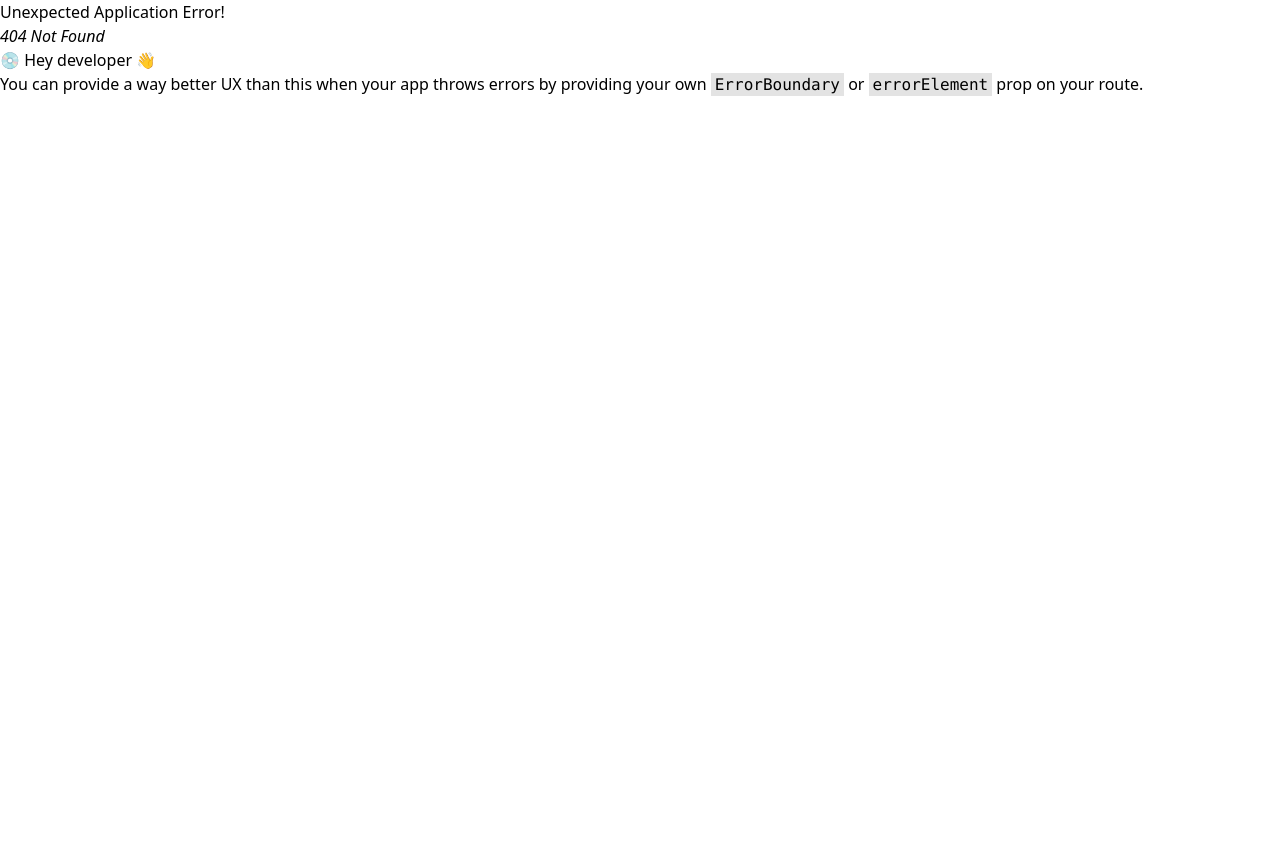
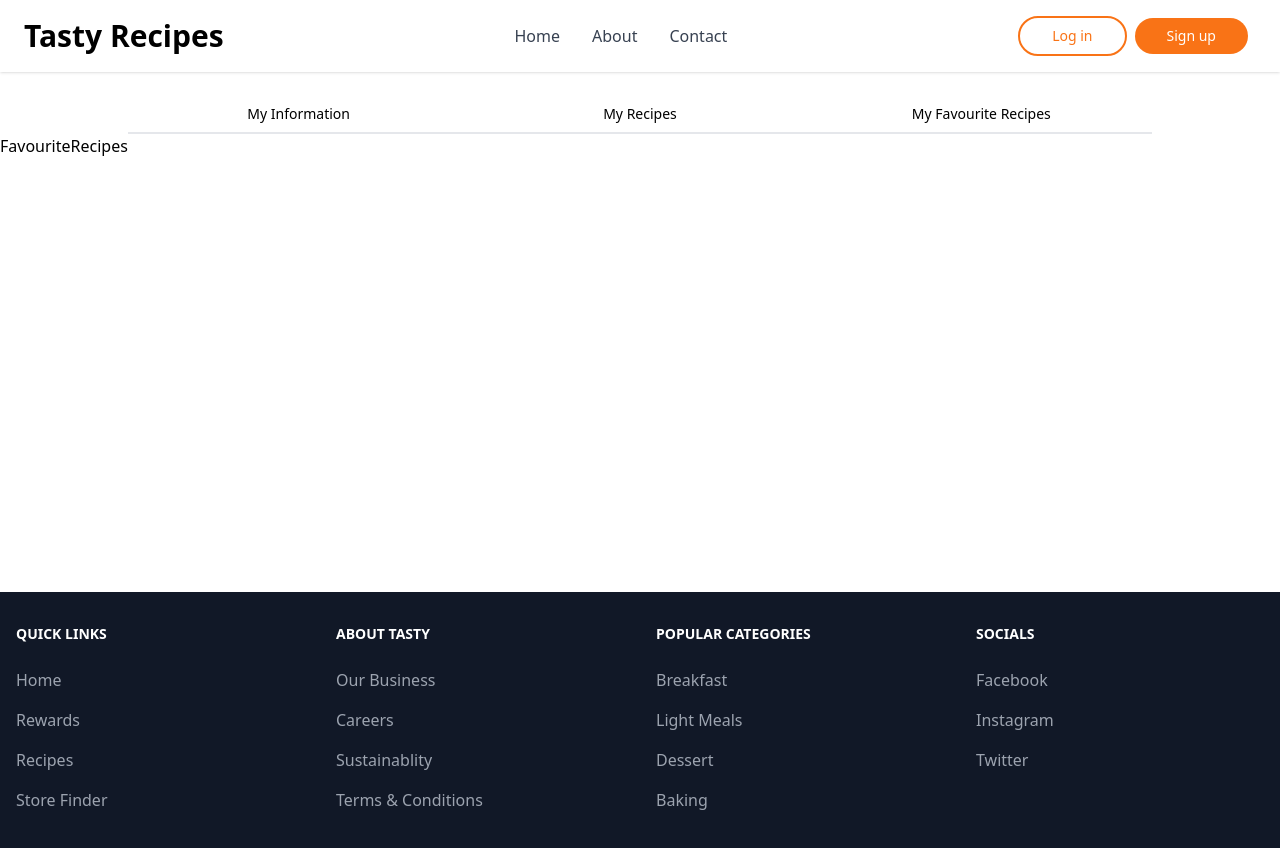
Before and after one commit to Jon-Felipe/Tasty-React, a React (Vite) app: page /profile/my-favourites in a window 1280 px wide. Before the commit this address had no page. Shown: the top 848 px of the page. Before the commit the page ends 800 px from the top, so only its background shows below. Built offline with nearby package versions, Linux system fonts and the light colour scheme.

Commit message:
created favourite recipes page

```diff
--- a/src/App.tsx
+++ b/src/App.tsx
@@ -21,6 +21,7 @@ import {
   SingleRecipe,
   Profile,
   MyRecipes,
+  FavouriteRecipes,
 } from './pages';
 
 const router = createBrowserRouter(
@@ -35,6 +36,7 @@ const router = createBrowserRouter(
       <Route path='profile' element={<ProfileLayout />}>
         <Route index element={<Profile />} />
         <Route path='my-recipes' element={<MyRecipes />} />
+        <Route path='my-favourites' element={<FavouriteRecipes />} />
       </Route>
     </Route>
   )
--- /dev/null
+++ b/src/pages/FavouriteRecipes.tsx
@@ -0,0 +1,9 @@
+import React from 'react';
+
+type Props = {};
+
+const FavouriteRecipes = (props: Props) => {
+  return <div>FavouriteRecipes</div>;
+};
+
+export default FavouriteRecipes;
--- a/src/pages/index.ts
+++ b/src/pages/index.ts
@@ -6,6 +6,7 @@ import Register from './Register';
 import SingleRecipe from './SingleRecipe';
 import Profile from './Profile';
 import MyRecipes from './MyRecipes';
+import FavouriteRecipes from './FavouriteRecipes';
 
 export {
   Home,
@@ -16,4 +17,5 @@ export {
   SingleRecipe,
   Profile,
   MyRecipes,
+  FavouriteRecipes,
 };
```
